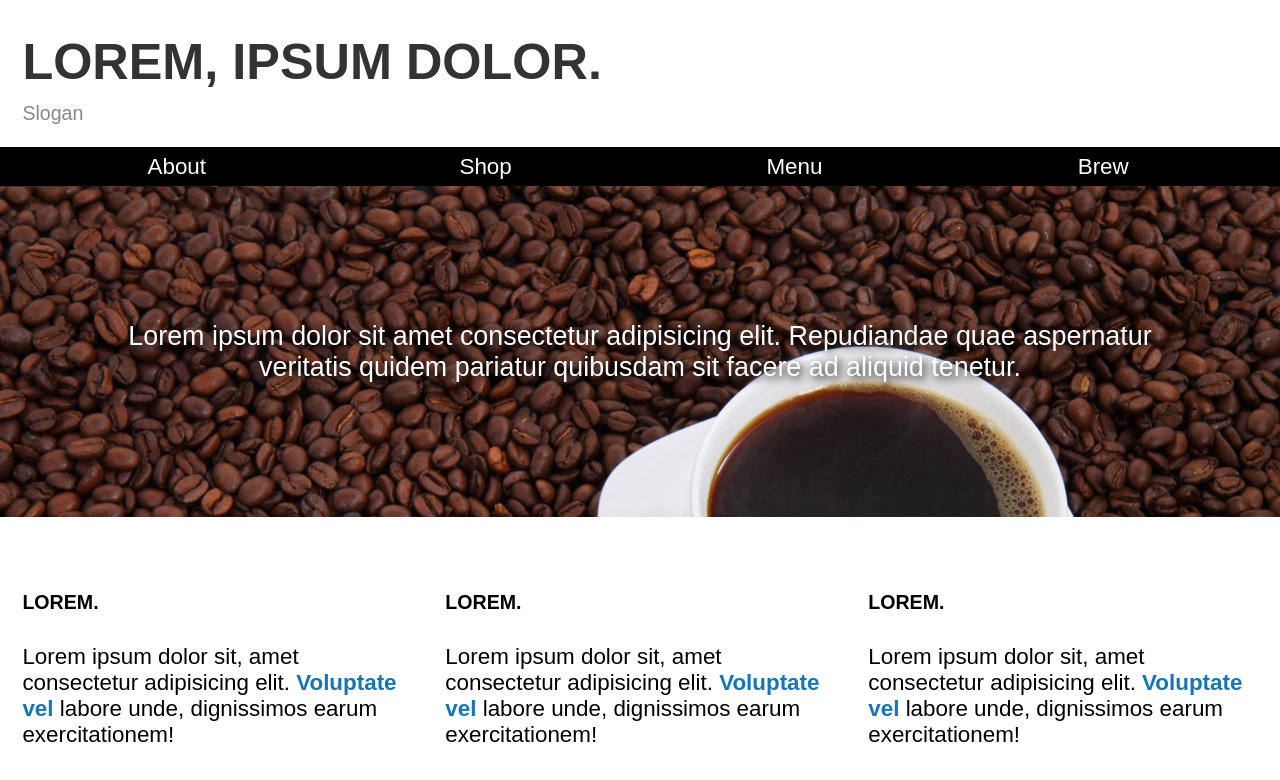
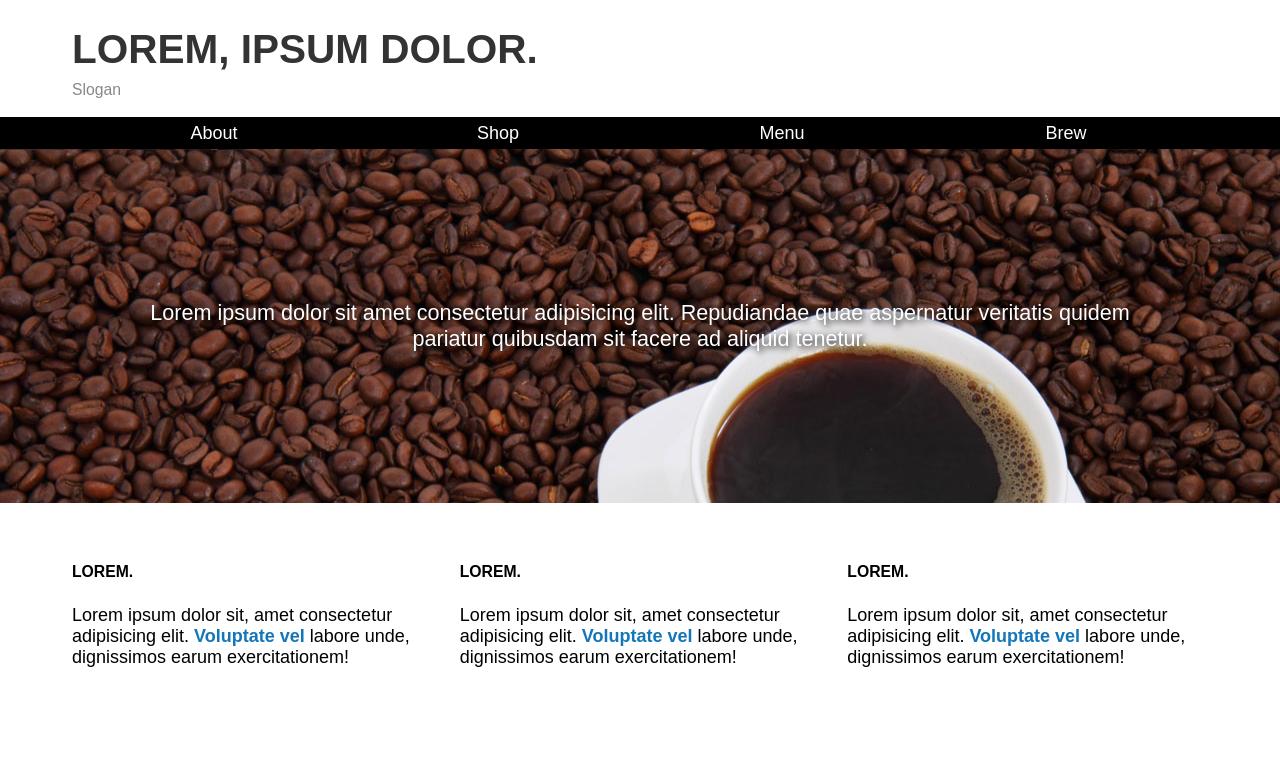
Before and after one commit to adakhno/css-in-depth, a plain HTML site: page ch8/index.html in a window 1280 px wide. Drawn offline with Linux system fonts and the light colour scheme.

Commit message:
Chapter 8. Adaptive images.

```diff
--- a/ch8/style.css
+++ b/ch8/style.css
@@ -1,6 +1,12 @@
 :root {
 	box-sizing: border-box;
 	font-size: calc(1vw + 0.6em);
+}
+
+@media (min-width: 50em) {
+	:root {
+		font-size: 1.125em;
+	}
 }
 
 *,
@@ -42,6 +48,12 @@ a:active {
 	}
 }
 
+@media (min-width: 50em) {
+	.page-header {
+		padding: 1em 4em;
+	}
+}
+
 .title > h1 {
 	color: #333;
 	text-transform: uppercase;
@@ -65,7 +77,7 @@ a:active {
 .hero {
 	padding: 2em 1em;
 	text-align: center;
-	background-image: url(coffee-beans.jpg);
+	background-image: url(coffee-beans-small.jpg);
 	background-size: 100%;
 	color: #fff;
 	text-shadow: 0.1em 0.1em 0.3em #000;
@@ -75,6 +87,14 @@ a:active {
 	.hero {
 		padding: 5em 3em;
 		font-size: 1.2rem;
+		background-image: url(coffee-beans-medium.jpg);
+	}
+}
+
+@media (min-width: 50em) {
+	.hero {
+		padding: 7em 6em;
+		background-image: url(coffee-beans.jpg);
 	}
 }
 
@@ -86,6 +106,12 @@ main {
 @media (min-width: 35em) {
 	main {
 		padding: 2em 1em;
+	}
+}
+
+@media (min-width: 50em) {
+	main {
+		padding: 2em 4em;
 	}
 }
 
@@ -190,6 +216,12 @@ main {
 	}
 }
 
+@media (min-width: 50em) {
+	.nav-menu {
+		padding: 0 4em;
+	}
+}
+
 @media (min-width: 35em) {
 	.row {
 		display: flex;
```
Also changed, not shown: ch8/coffee-beans-medium.jpg (added), ch8/coffee-beans-small.jpg (added).
